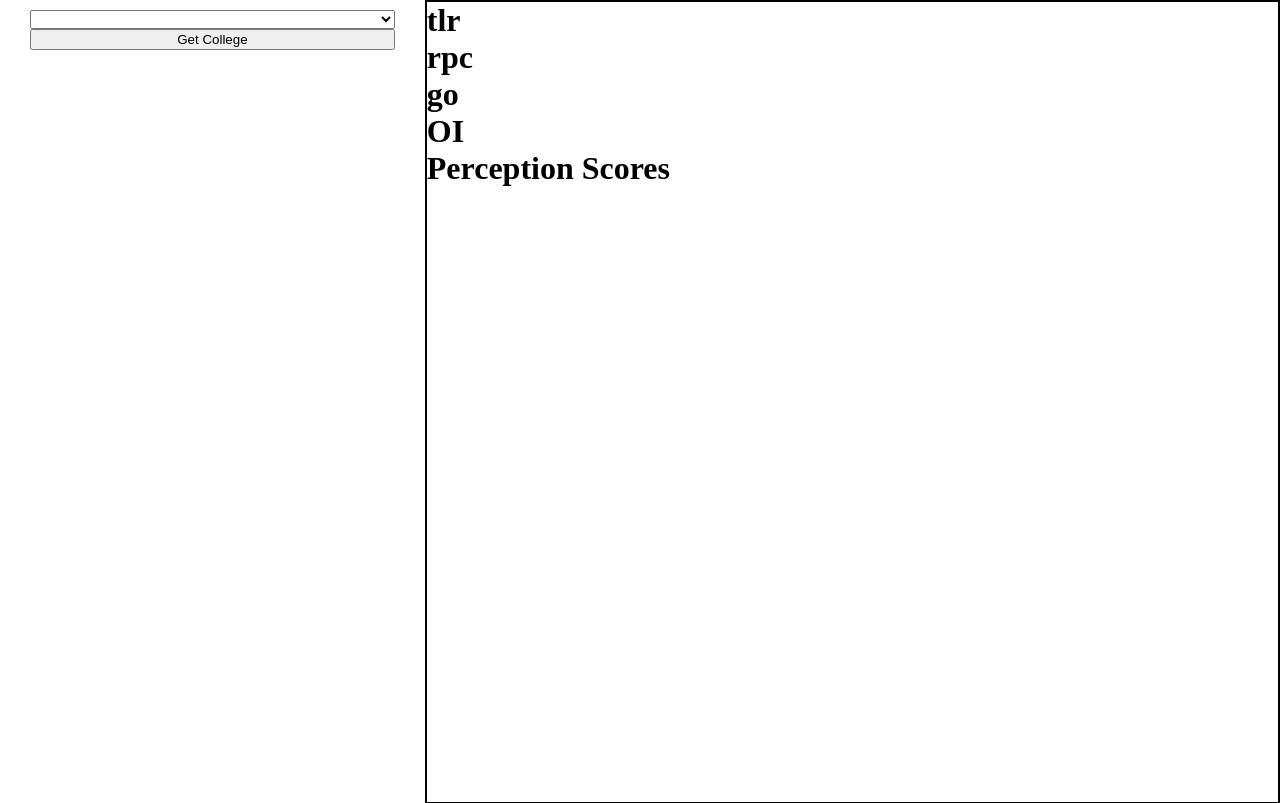
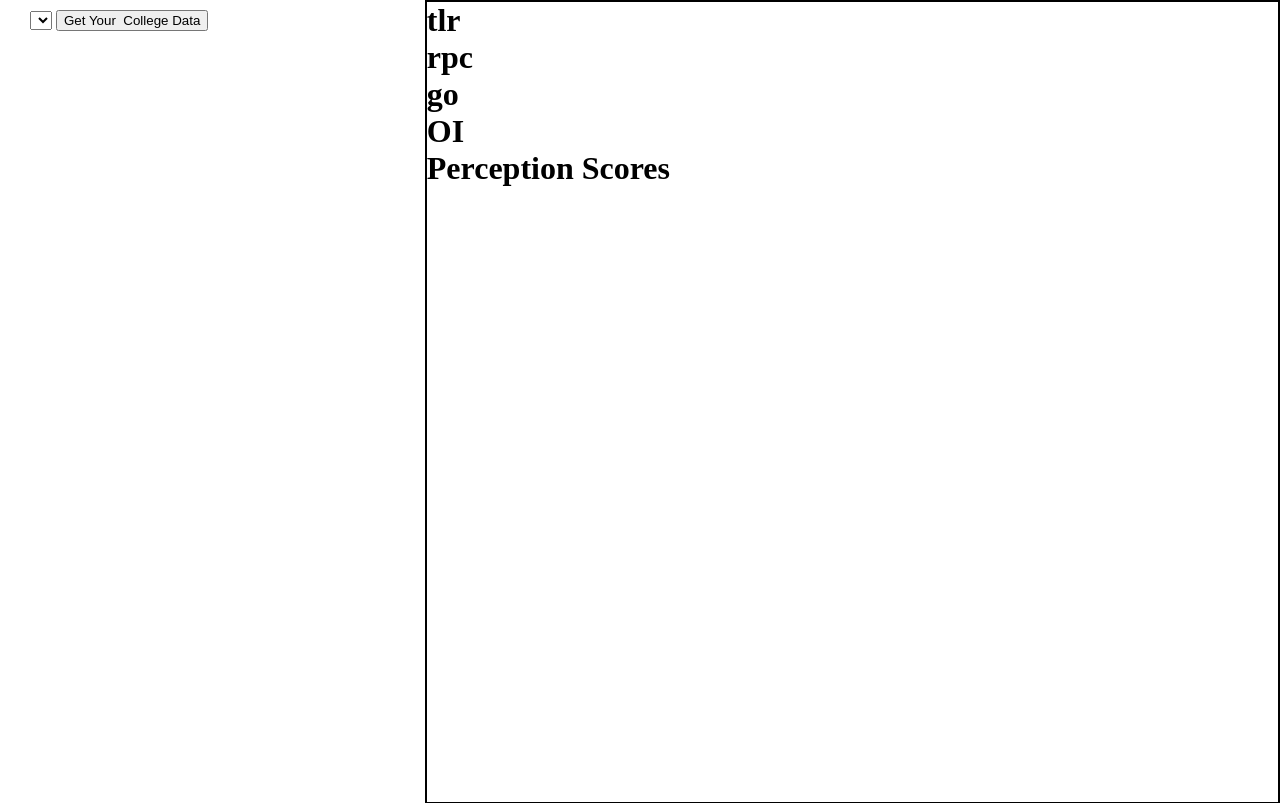
Before and after one commit to NIKHILKUMARREDDY28/Game-Analysis-Using-DeepLearning, a FastAPI app: page /analyze in a window 1280 px wide. Shown: the top 803 px of the page. Run offline with FastAPI, Linux system fonts and the light colour scheme; lists and menus that the app fills with data are empty.

Commit message:
Added Collge Data Retrieval

```diff
--- a/app/main.py
+++ b/app/main.py
@@ -2,7 +2,7 @@
 from fastapi.responses import HTMLResponse
 from fastapi.staticfiles import StaticFiles
 from fastapi.templating import Jinja2Templates
-from fastapi.encoders import jsonable_encoder
+#from fastapi.encoders import jsonable_encoder
 
 # database Connection
 from pymongo import MongoClient
@@ -57,3 +57,9 @@
     scores["PR"] =  PR
     scores["cum"] = 0.30 * scores["TLR"] + 0.20 * scores["GO"] + 0.10 * scores["PR"] + 0.30 *scores["RP"] + 0.10 * scores["OI"]
     return templates.TemplateResponse("result.html",{"request":request,"scores":scores})
+@app.post("/clg")
+async def result(request : Request, clg_name : str = Form(...)):
+    clg_data = coll.find_one({"Institute Name" : clg_name})
+
+    del clg_data['_id']
+    return clg_data
--- a/templates/analyze.html
+++ b/templates/analyze.html
@@ -1,36 +1,37 @@
 <html lang="en">
-
   <head>
-    <link rel="stylesheet" href="/static/analyze.css">
-    <meta charset="UTF-8">
-    <meta http-equiv="X-UA-Compatible" content="IE=edge">
-    <meta name="viewport" content="width=device-width, initial-scale=1.0">
+    <link rel="stylesheet" href="/static/analyze.css" />
+    <meta charset="UTF-8" />
+    <meta http-equiv="X-UA-Compatible" content="IE=edge" />
+    <meta name="viewport" content="width=device-width, initial-scale=1.0" />
     <title>Analyze</title>
     <script src="/static/jquery-3.5.0.min.js"></script>
-
   </head>
   <body>
     <div class="analyze">
       <div class="leftSide">
-            <select id="col_selector">
+        <form action="clg" method="post">
+            <select id="clg_name" name="clg_name">
                 <script>
                   var obj = {{colleges | safe}};
                   var arr = [];
                   for( var i in obj) arr.push(obj[i]);
-                    arr.forEach(op=>col_selector.innerHTML += `<option value="${op}">${op}</option>`);
-
+                  arr.forEach(op=>clg_name.innerHTML += `<option value="${op}">${op}</option>`);
                 </script>
             </select>
+            <input type="submit" value="Get Your  College Data">
+        </form>
 
-            <button onclick="getCollege()">Get College</button>
         <p><span class="output"></span></p>
         <script>
-                function getCollege(){
-                    var opt = $("#col_selector option:selected").val();
-                    document.querySelector('.output').textContent = opt;
+          function getCollege() {
+            var opt = $("#clg_name option:selected").val();
+
+
+            document.querySelector(".output").textContent = addr;
+            return addr;
           }
         </script>
-
       </div>
       <div class="rightSide">
         <div class="top">
@@ -43,7 +44,6 @@
           <div class="go">
             <h1>go</h1>
           </div>
-
         </div>
         <div class="down">
           <div class="oi">
@@ -55,7 +55,5 @@
         </div>
       </div>
     </div>
-
   </body>
-
 </html>
```
Lines whose indentation alone changed are shown as unchanged.
